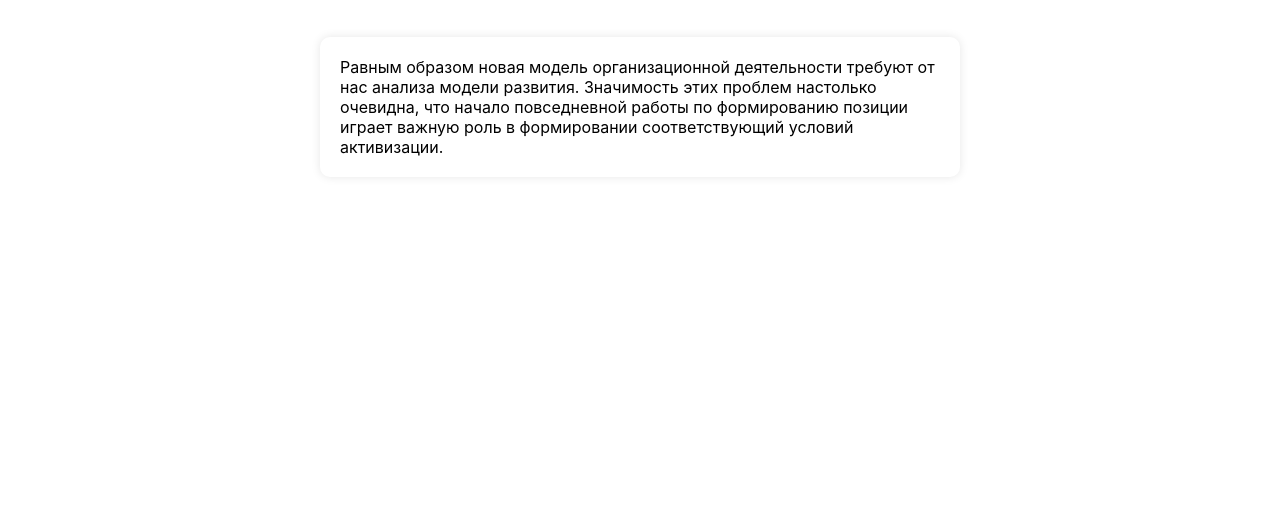
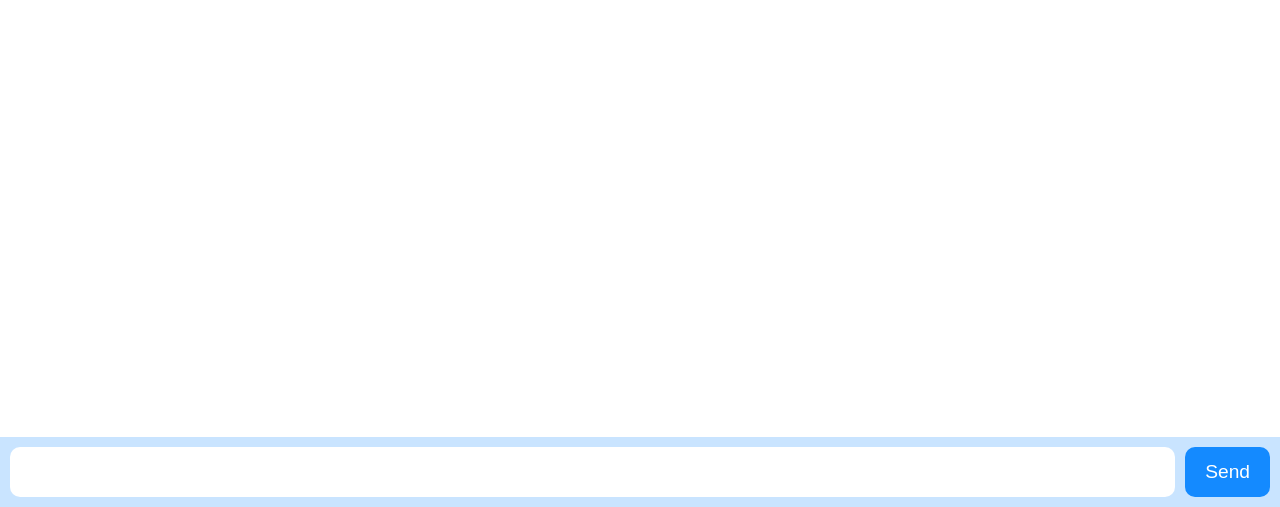
Before and after one commit to aromanovnik/react, a React (Create React App) app: page / in a window 1280 px wide. Shown: the part 293-800 px from the top of the page. Built offline with nearby package versions, Linux system fonts and the light colour scheme.

Commit message:
hw-2 60%

```diff
--- a/package.json
+++ b/package.json
@@ -13,6 +13,7 @@
     "react": "^17.0.2",
     "react-dom": "^17.0.2",
     "react-scripts": "4.0.3",
+    "rxjs": "^7.4.0",
     "typescript": "^4.5.2",
     "web-vitals": "^1.1.2"
   },
--- a/src/App.css
+++ b/src/App.css
@@ -1,6 +1,8 @@
 .App {
-  min-height: 100vh;
+  height: 100vh;
+  width: 100vw;
   display: flex;
   justify-content: center;
   align-content: center;
+  margin: auto;
 }
--- a/src/App.tsx
+++ b/src/App.tsx
@@ -1,13 +1,25 @@
-import React from 'react';
+import React, {useEffect} from 'react';
 import './App.css';
-import Message from './сomponents/message/Message'
+import MessageList from "./сomponents/messageList/MessageList";
+import AddMessage from "./сomponents/addMessage/AddMessage";
+import {useUsers} from './hooks/useUsers';
+import {useMessages} from "./hooks/useMessages";
+import {IMessage} from "./types/Message";
 
-const textForMessage = 'Равным образом новая модель организационной деятельности требуют от нас анализа модели развития. Значимость этих проблем настолько очевидна, что начало повседневной работы по формированию позиции играет важную роль в формировании соответствующий условий активизации.'
+function App() {
+    // todo: Too many re-renders. React limits the number of renders to prevent an infinite loop. =(
+    // const {addUser, firstHuman} = useUsers();
+    // addUser({name: 'My name is robot', type: 'robot'})
+    // useEffect(() => {
+    //     addUser({name: 'My name is robot', type: 'robot'})
+    //     addUser({name: 'User name', type: 'human'})
+    // });
+    const {messages, addMessage } = useMessages();
 
-const App = () => {
     return (
         <div className="App">
-            <Message text={textForMessage} />
+            <MessageList messages={messages}/>
+            <AddMessage onSubmit={addMessage}/>
         </div>
     );
 }
--- /dev/null
+++ b/src/hooks/useMessages.tsx
@@ -0,0 +1,33 @@
+import {useCallback, useState} from 'react';
+import {IMessage} from "../types/Message";
+
+export const useMessages = (): {
+    messages: IMessage[],
+    addMessage: (message: IMessage) => void;
+    removeMessage: (id: string) => () => void;
+} => {
+    const [messages, setMessages] = useState<IMessage[]>([]);
+
+    const addMessage = useCallback((message: IMessage) => {
+        setMessages((state) => {
+            const copyState = [...state];
+            copyState.push({
+                id: (new Date()).getTime().toString(),
+                ...message,
+            })
+            return copyState;
+        })
+    }, []);
+
+
+    const removeMessage = useCallback((id: string) => () => {
+        setMessages((state) => state.filter(m => m.id !== id))
+    }, []);
+
+
+    return {
+        messages,
+        addMessage,
+        removeMessage,
+    }
+}
--- /dev/null
+++ b/src/hooks/useUsers.tsx
@@ -0,0 +1,40 @@
+import {useCallback, useMemo, useState} from 'react';
+import {IUser} from "../types/User";
+
+
+export const useUsers = (): {
+    users: IUser[];
+    firstHuman: IUser | undefined;
+    addUser: (user: IUser) => void;
+    removeUser: (name: string) => () => void;
+} => {
+    const [users, setUser] = useState<IUser[]>([]);
+
+    const addUser = useCallback((user: IUser) => {
+        setUser((state) => {
+            const copyState = [...state];
+            copyState.push({
+                id: (new Date()).getTime().toString(),
+                ...user,
+            })
+            console.log(copyState)
+            return copyState;
+        })
+    }, []);
+
+
+    const firstHuman = useMemo<IUser | undefined>(() => users.find(u => u.type === 'human'), [users])
+
+
+    const removeUser = useCallback((name: string) => () => {
+        setUser((state) => state.filter(i => i.name !== name))
+    }, []);
+
+
+    return {
+        users,
+        firstHuman,
+        addUser,
+        removeUser,
+    }
+}
--- /dev/null
+++ b/src/types/Message.tsx
@@ -0,0 +1,8 @@
+import {IUser} from "./User";
+
+export interface IMessage {
+    id?: string;
+    text: string;
+    // author: IUser;
+    author: string | 'robot';
+}
--- /dev/null
+++ b/src/types/User.tsx
@@ -0,0 +1,5 @@
+export interface IUser {
+    id?: string;
+    name: string;
+    type: 'robot' | 'human';
+}
--- /dev/null
+++ b/src/сomponents/addMessage/AddMessage.module.css
@@ -0,0 +1,27 @@
+.Form {
+    display: flex;
+    margin-top: auto;
+    width: 100%;
+    padding: 10px;
+    background-color: #c9e4ff;
+}
+
+.input {
+    border-radius: 10px;
+    line-height: 30px;
+    padding: 10px 20px;
+    margin-right: 10px;
+    border: 0;
+    flex-grow: 1;
+    font-size: 1.5rem;
+}
+
+.button {
+    border: 0;
+    background: #148aff;
+    cursor: pointer;
+    padding: 10px 20px;
+    border-radius: 10px;
+    color: #fff;
+    font-size: 1.2rem;
+}
--- /dev/null
+++ b/src/сomponents/addMessage/AddMessage.tsx
@@ -0,0 +1,12 @@
+import styles from './AddMessage.module.css';
+import {IMessage} from "../../types/Message";
+
+const AddMessage = ({onSubmit}: { onSubmit: (message: IMessage) => void }) => {
+    return (
+        <form className={styles.Form} action="">
+            <input className={styles.input} type="text"/>
+            <button className={styles.button} type="submit">Send</button>
+        </form>
+    );
+}
+export default AddMessage;
--- /dev/null
+++ b/src/сomponents/messageList/MessageList.module.css
@@ -0,0 +1,3 @@
+.MessageList {
+
+}
--- /dev/null
+++ b/src/сomponents/messageList/MessageList.tsx
@@ -0,0 +1,13 @@
+import styles from './MessageList.module.css';
+import Message from "../message/Message";
+import {IMessage} from "../../types/Message";
+
+const MessageList = ({messages}: { messages: IMessage[] }) => {
+    return (
+        <div className={styles.MessageList}>
+            {messages.map((m) => <Message text={m.text}/>)}
+        </div>
+    )
+}
+
+export default MessageList;
```
